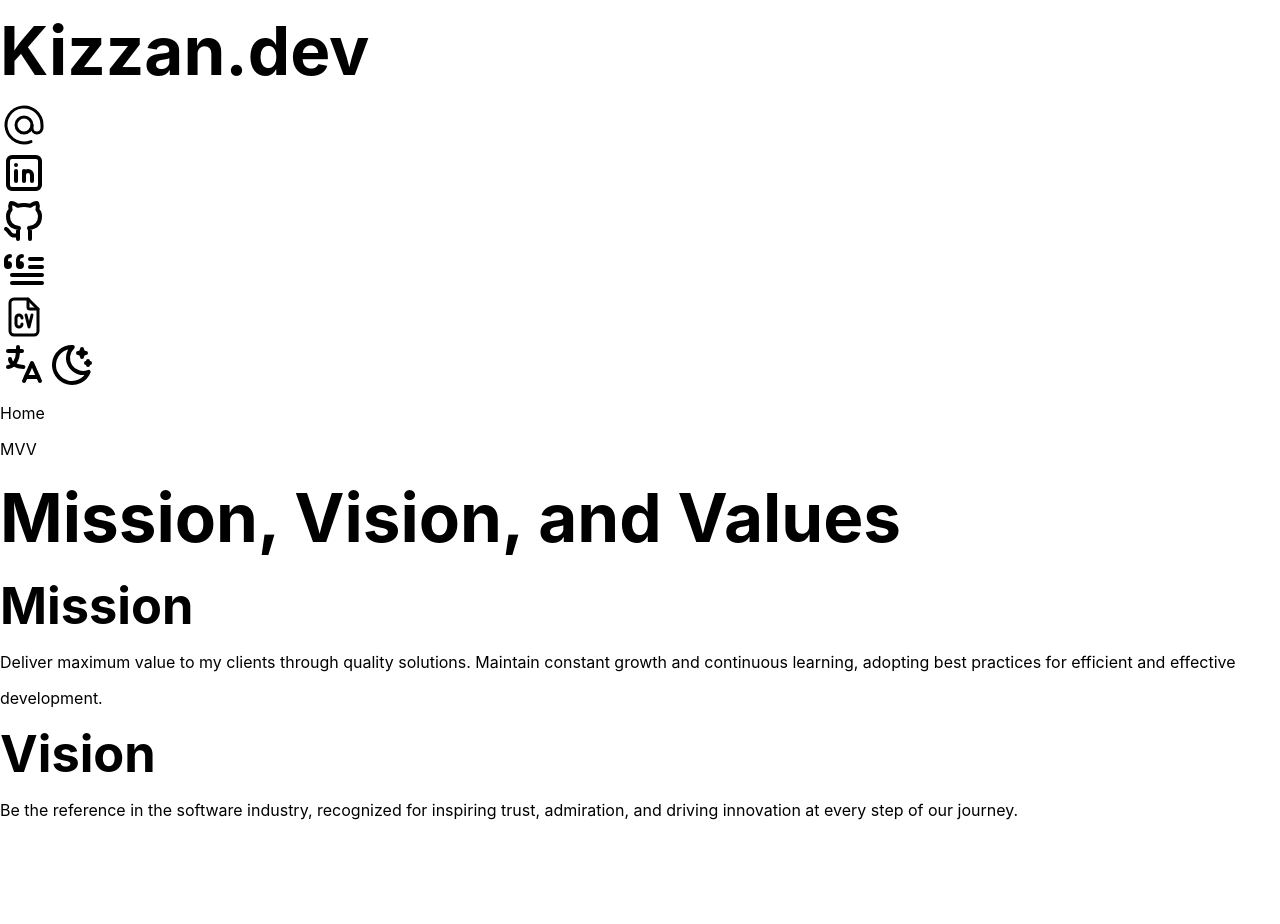
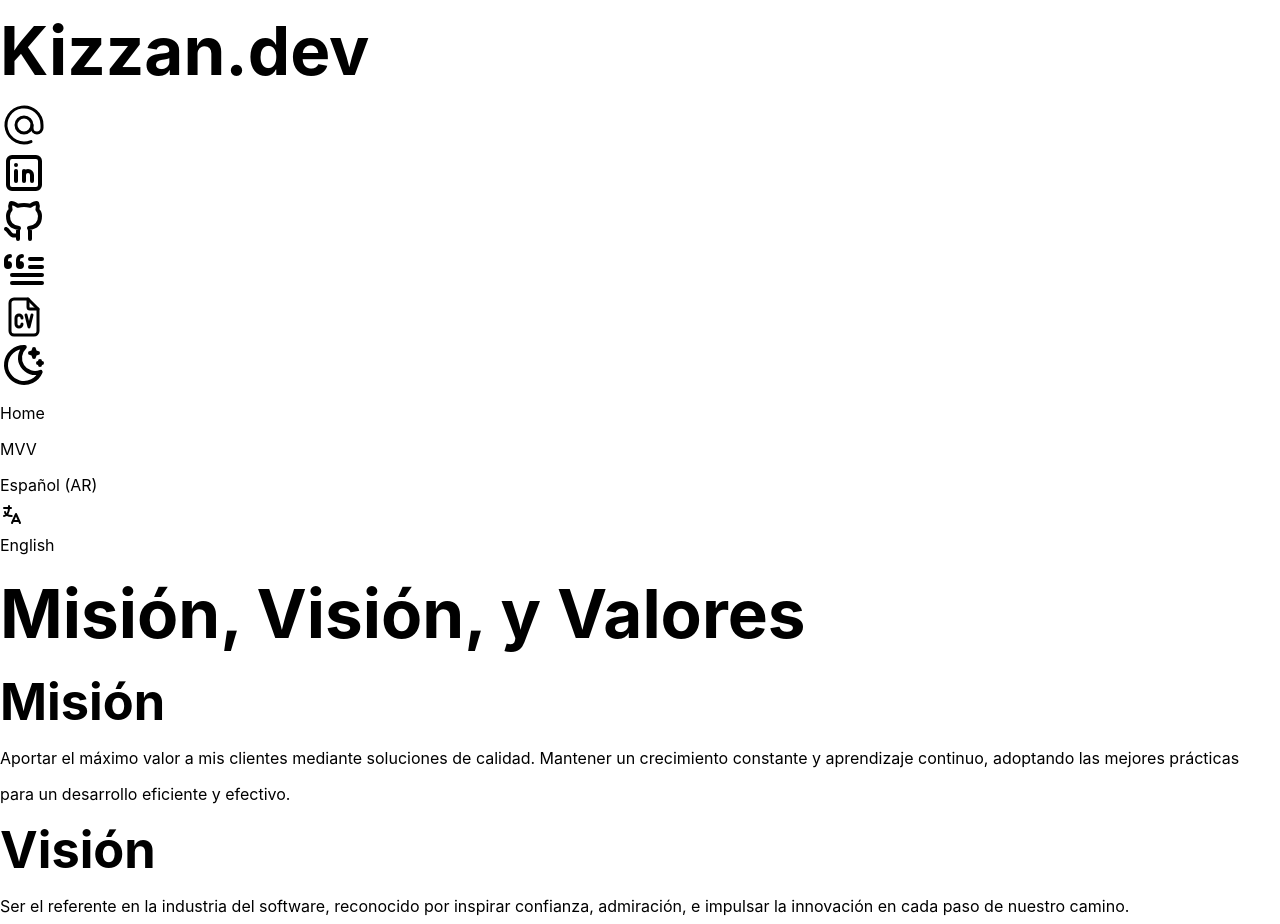
Before and after one commit to kizzandev/cv, a React (Vite) app: page /mvv in a window 1280 px wide. Before the commit the page ends 828 px from the top, so only its background shows below. Built offline with nearby package versions, Linux system fonts and the light colour scheme.

Commit message:
Refactor: language is now by url using react-rounter-dom and the react context!

```diff
--- a/index.html
+++ b/index.html
@@ -70,30 +70,13 @@
         localStorage.theme = "light";
       }
 
-      const langParam = url.searchParams.get("lang");
-      if (
-        langParam === "es" ||
-        (!langParam &&
-          (localStorage.lang === "es" ||
-            (!("lang" in localStorage) &&
-              window.navigator.language.includes("es"))))
-      ) {
+      const langByURL = url.pathname.split("/")[1];
+      if (langByURL === "en") {
+        document.documentElement.lang = "en";
+      } else {
         document.documentElement.lang = "es";
-        localStorage.lang = "es";
-        url.searchParams.set("lang", "es");
-      } else if (
-        langParam === "en" ||
-        (!langParam &&
-          (localStorage.lang === "en" ||
-            (!("lang" in localStorage) &&
-              window.navigator.language.includes("en"))))
-      ) {
-        localStorage.lang = "en";
-        url.searchParams.set("lang", "en");
-      } else {
-        localStorage.lang = "en";
-        url.searchParams.set("lang", "en");
       }
+
       window.history.replaceState({}, "", url);
     </script>
   </head>
--- a/src/components/header.tsx
+++ b/src/components/header.tsx
@@ -2,10 +2,42 @@ import Socials from "./socials";
 
 import data from "../assets/data/lang.json";
 import { Link } from "react-router-dom";
+import { useContext } from "react";
+import { languageContext } from "../Root";
+import { IconLang } from "./icons";
 
 const { title_name, title_tld } = data.common;
 
+export const languages = {
+  es: "Español (AR)",
+  en: "English",
+};
+
 function Header() {
+  const { lang, setLang } = useContext(languageContext);
+
+  function handleLangMenu(
+    e: React.MouseEvent<HTMLButtonElement, MouseEvent> | null
+  ) {
+    // Only open when clicking on the langMenuIcon
+    const langMenuIcon = document.getElementById("langMenuIcon");
+    const langMenu = document.getElementById("langMenu");
+
+    if (!langMenuIcon || !langMenu) return;
+
+    const isOpen = langMenu?.getAttribute("data-open") === "true";
+    langMenu.style.maxHeight = isOpen ? "0" : `${langMenu?.scrollHeight}px`;
+    langMenu.setAttribute("data-open", isOpen ? "false" : "true");
+
+    if (langMenu.getAttribute("data-open") === "true") {
+      const target = e?.target as HTMLElement;
+      if (!langMenu.contains(target) && !langMenuIcon?.contains(target)) {
+        langMenu.style.maxHeight = "0";
+        langMenu.setAttribute("data-open", "false");
+      }
+    }
+  }
+
   return (
     <header className="flex flex-col gap-[32px]">
       <h1
@@ -21,10 +53,11 @@ function Header() {
         </span>
       </h1>
       <Socials />
-      <nav className="ml-auto">
+      <nav className="ml-auto flex gap-4">
         <ul
-          className="flex gap-4
-        [&>li>*]:px-2 [&>li>*]:py-1
+          className="flex gap-4 items-center
+        [&>li>a]:px-2 [&>li>a]:py-1
+        [&>li>button]:px-2 [&>li>button]:py-1
         [&>li]:transition-colors [&>li]:duration-150
         [&>li]:rounded-md
         [&>li:hover]:bg-[var(--bg-secondary)]
@@ -37,6 +70,59 @@ function Header() {
           <li>
             <Link to={"/mvv"}>MVV</Link>
           </li>
+          <li>
+            <button
+              id="langMenuIcon"
+              aria-label="Change language"
+              onClick={handleLangMenu}
+              className="flex items-center gap-1"
+            >
+              <span>{languages[lang as keyof typeof languages]}</span>
+              <span className="">
+                <IconLang />
+              </span>
+            </button>
+          </li>
+          <li
+            data-open="false"
+            id="langMenu"
+            className="transition-all duration-300 ease-in-out
+            max-h-0 overflow-hidden
+            absolute z-50
+            min-w-[calc(48px+48px+16px)]
+            right-0 top-[100%]
+            bg-[var(--color-secondary-light)] dark:bg-[var(--color-secondary-dark)]
+            text-[var(--color-dark)] dark:text-[var(--color-light)]
+            rounded-md shadow-md"
+          >
+            <ul
+              className="[&>li:hover]:bg-[var(--color-secondary-dark)]
+              [&>li:hover]:dark:bg-[var(--color-secondary-light)]
+              [&>li:hover]:text-[var(--color-light)]
+              [&>li:hover]:dark:text-[var(--color-dark)]
+              [&>li]:rounded-md
+              [&>li]:cursor-pointer
+              p-0
+              "
+            >
+              {Object.entries(languages).map(([lang_, label], idx) =>
+                lang === lang_ ? null : (
+                  <li key={idx}>
+                    <Link
+                      onClick={() => {
+                        setLang(lang_ as keyof typeof languages);
+                        handleLangMenu(null);
+                      }}
+                      className="px-2 py-1"
+                      to={`/${lang_ === "en" ? "en" : ""}`}
+                    >
+                      {label}
+                    </Link>
+                  </li>
+                )
+              )}
+            </ul>
+          </li>
         </ul>
       </nav>
     </header>
--- a/src/components/socials.tsx
+++ b/src/components/socials.tsx
@@ -6,7 +6,6 @@ import {
   IconLinkedin,
   IconBlog,
   IconCV,
-  IconLang,
   IconTheme,
 } from "./icons";
 
@@ -21,7 +20,6 @@ const {
   title_github,
   title_blog,
   title_download_cv,
-  title_change_lang,
   title_change_theme,
 } = data.ar.socials;
 
@@ -31,23 +29,20 @@ const {
   title_github: title_github_en,
   title_blog: title_blog_en,
   title_download_cv: title_download_cv_en,
-  title_change_lang: title_change_lang_en,
   title_change_theme: title_change_theme_en,
 } = data.en.socials;
 
 const mailto = `mailto:${email}`;
 
 function Socials() {
-  const { lang, setLang } = useContext(languageContext);
+  const { lang } = useContext(languageContext);
 
   const [cvHref, setCVHref] = useState(
     `/${lang === "es" ? "ar" : "en"} Kevin S Zanzi CV.pdf`
   );
-  const [toLang, setToLang] = useState(lang === "es" ? "inglés" : "spanish");
 
   useEffect(() => {
     setCVHref(`/${lang === "es" ? "ar" : "en"} Kevin S Zanzi CV.pdf`);
-    setToLang(lang === "es" ? "inglés" : "spanish");
   }, [lang]);
 
   const [theme, setTheme] = useState(localStorage.theme);
@@ -146,39 +141,6 @@ function Socials() {
         <button
           title={
             lang === "es"
-              ? `${title_change_lang} ${toLang}`
-              : `${title_change_lang_en} ${toLang}`
-          }
-          aria-label={
-            lang === "es"
-              ? `${title_change_lang} ${toLang}`
-              : `${title_change_lang_en} ${toLang}`
-          }
-          onClick={() => {
-            const current = document.documentElement.lang;
-            const next = current === "en" ? "es" : "en";
-            localStorage.lang = next;
-            document.documentElement.lang = next;
-            setLang(next);
-
-            const url = new URL(window.location.href);
-            url.searchParams.set("lang", next);
-            window.history.replaceState({}, "", url);
-          }}
-          className="hover:text-[var(--color-accent-light)] dark:hover:text-[var(--color-accent-dark)]"
-        >
-          <IconLang
-            width="48px"
-            height="48px"
-            className="hover:bg-[var(--bg-secondary)]
-                            transition-colors duration-150
-                            rounded-lg p-1"
-          />
-        </button>
-
-        <button
-          title={
-            lang === "es"
               ? `${title_change_theme} ${theme}`
               : `${title_change_theme_en} ${theme} mode`
           }
--- a/src/main.tsx
+++ b/src/main.tsx
@@ -16,6 +16,11 @@ const router = createBrowserRouter([
     errorElement: <ErrorPage />,
   },
   {
+    path: "/en",
+    element: <App />,
+    errorElement: <ErrorPage />,
+  },
+  {
     path: "/mvv",
     element: <Mvv />,
   },
```
